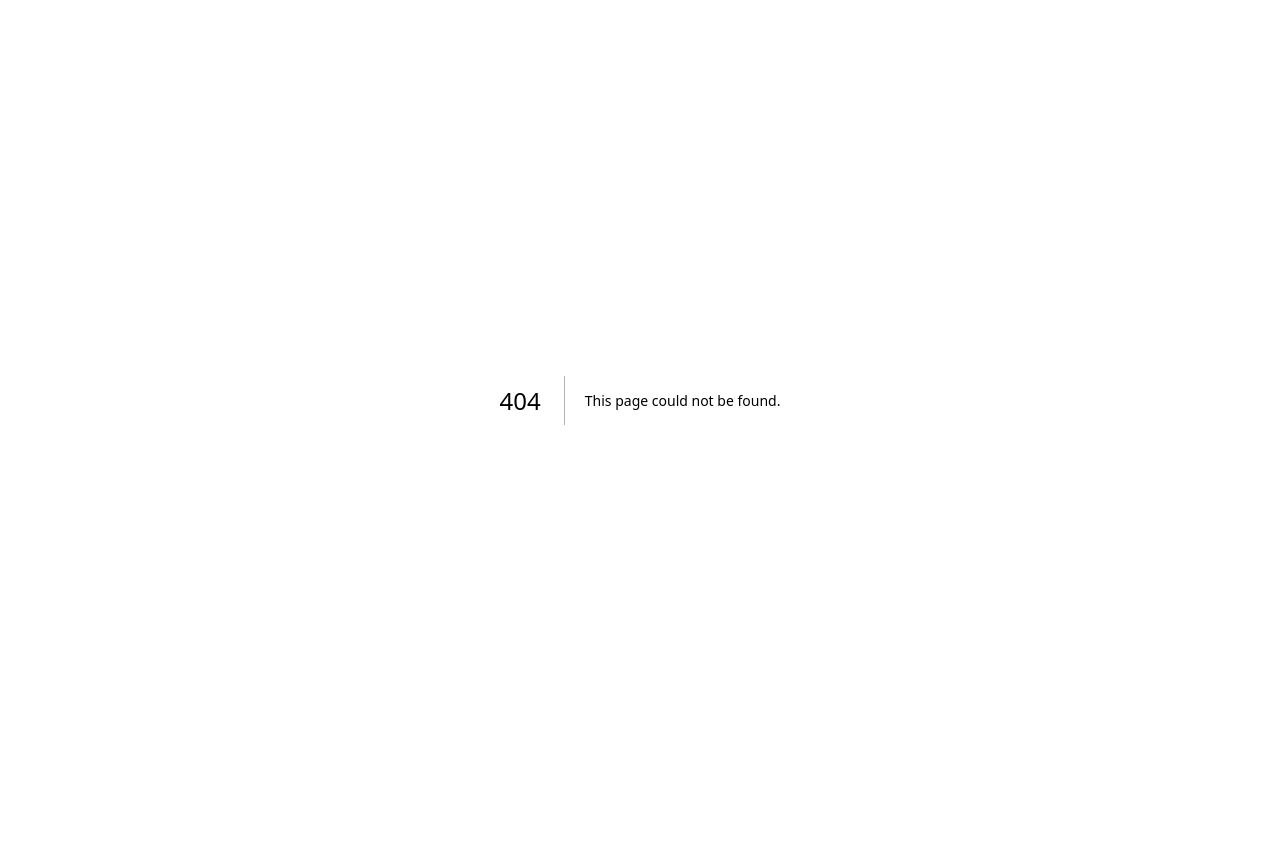
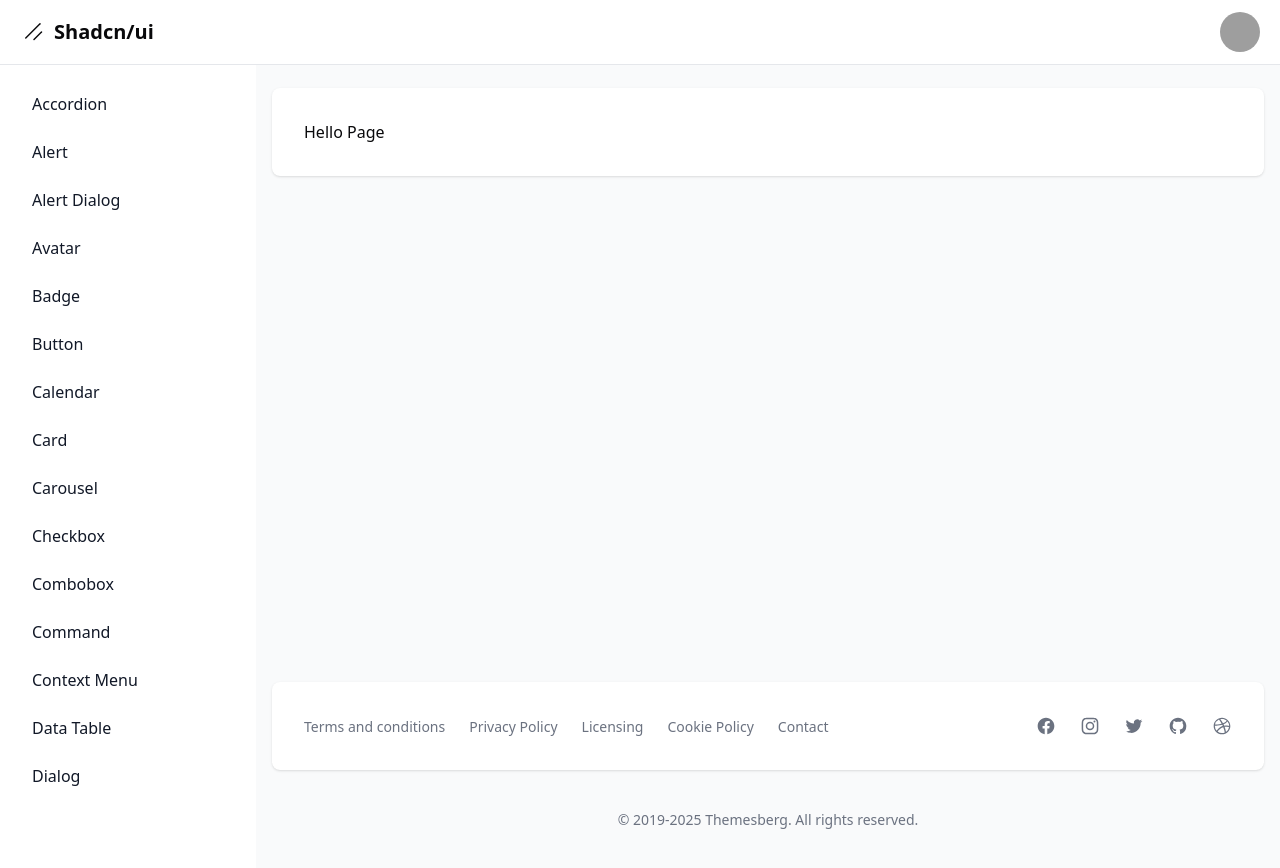
Before and after one commit to michaelrondon27/shadcn-ui, a Next.js app: page /dashboard/form in a window 1280 px wide. Before the commit this address had no page. Before the commit the page ends 800 px from the top, so only its background shows below. Built offline with nearby package versions, Linux system fonts and the light colour scheme; grey boxes are pictures that could not be loaded.

Commit message:
59. Continuación de proyecto

```diff
--- /dev/null
+++ b/src/app/dashboard/form/page.tsx
@@ -0,0 +1,7 @@
+export default function Page() {
+    return (
+        <div>
+            <h1>Hello Page</h1>
+        </div>
+    );
+}
--- a/src/app/dashboard/layout.tsx
+++ b/src/app/dashboard/layout.tsx
@@ -18,6 +18,7 @@ const links = [
     { name: "context menu", href: "context-menu" },
     { name: "data table", href: "data-table" },
     { name: "dialog", href: "dialog" },
+    { name: "form", href: "form" },
     { name: "input OTP", href: "input-otp" },
     { name: "menu bar", href: "menu-bar" },
     { name: "progress", href: "progress" },
```
